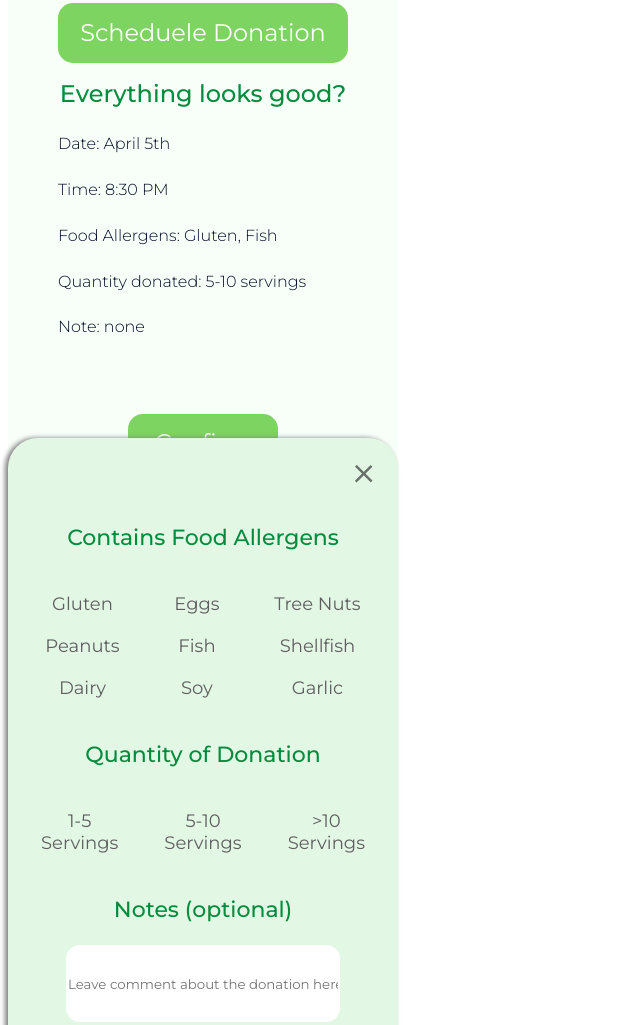
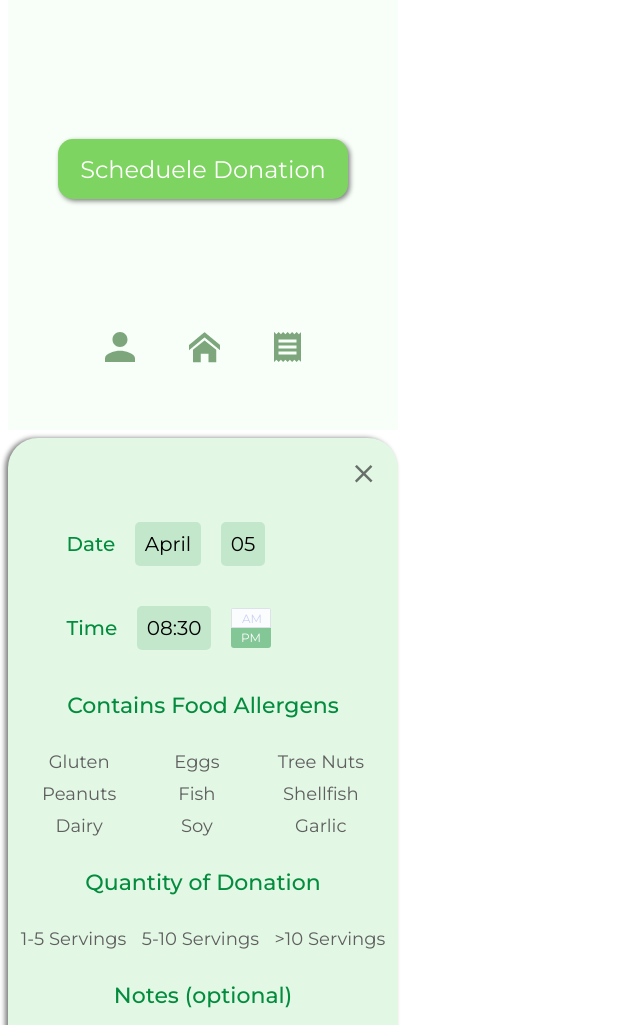
Before and after one commit to Alfri13/Final_project, a plain HTML site: page index.html in a window 1280 px wide. Shown: the part 434-1459 px from the top of the page, without its empty margins (0-640 px from the left). After the commit the page ends 872 px from the top, so only its background shows below. Drawn offline with nearby package versions, Linux system fonts and the light colour scheme.

Commit message:
Final Update?
Maybe final update, I don't think there is anything else to do

```diff
--- a/css/stylesheet.css
+++ b/css/stylesheet.css
@@ -1,8 +1,11 @@
+
+
 .phone {background: #F7FFF8;
     width: 390px;
     height: 844px;
 
 }
+
 img {display: block;
 margin-left: auto;
 margin-right: auto;
@@ -42,9 +45,153 @@ font-size: 15px;
 text-align: center;
 color: #AABAAA;}
 
+h6 {font-family:'Montserrat', sans-serif;
+    color: #038C3E;
+    font-weight: 500;
+font-size: 20px;
+margin-left: 15%;
+margin-top: 0;
+margin-bottom: 0;
+}
+
+#date {
+    display: flex;
+    align-items: center;
+
+
+  }
+#time {display: flex;
+    align-items: center;}
+
+    /* AM/PM lable */
+
+    label.ampm-switch {
+        z-index: 1;
+        position: relative;
+        box-sizing: border-box;
+        display: inline-block;
+        vertical-align: middle;
+        border-radius: 3px;
+        overflow: hidden;
+        width: 40px;
+        height: 40px;
+        margin: 0;
+        cursor: pointer;
+        background-color: #84C796;
+    }
+    label.ampm-switch:before,
+    label.ampm-switch:after {
+        box-sizing: border-box;
+        display: block;
+        width: 40px;
+        height: 20px;
+        font-size: 12px;
+        /* font-weight: bold; */
+        font-family: 'Montserrat', sans-serif;
+        text-align: center;
+        line-height: 20px;
+        color: white;
+    }
+    label.ampm-switch:before {
+        content: "AM";
+    }
+
+    label.ampm-switch:after {
+        content: "PM";
+    }
+
+    label.ampm-switch input {
+        position: absolute;
+        overflow: hidden;
+        clip: rect(0 0 0 0);
+        margin: 0;
+        padding: 0;
+        border: 0;
+        -ms-filter: progid:DXImageTransform.Microsoft.Alpha(Opacity=0.1);
+        filter: alpha(opacity=0.1);
+        opacity: .001;
+        filter: progid:DXImageTransform.Microsoft.Alpha(Opacity=0);
+    }
+
+
+    label.ampm-switch .toggle-button {
+        z-index: 2;
+        display: inline-block;
+        position: absolute;
+        top:0;
+        padding: 0;
+        margin: 0;
+        width: 40px;
+        height: 20px;
+        background: transparent;
+        box-sizing: border-box;
+        background-clip: padding-box;
+        white-space: nowrap;
+        border: 1px solid #dee1e8;
+        color: #454545;
+        background-color: #dee1e8;
+        -webkit-transition: top .05s ease-in-out;
+        -moz-transition: top .05s ease-in-out;
+        -o-transition: top .05s ease-in-out;
+        -ms-transition: top .05s ease-in-out;
+        transition: top .05s ease-in-out;
+        background: #fbfcfd
+
+    }
+
+    label.ampm-switch input:checked + .toggle-button {
+        top: 20px;
+    }
+
+    label.ampm-switch .toggle-button:before {
+        box-sizing: border-box;
+        display: block;
+        width: 40px;
+        height: 20px;
+        font-size: 12px;
+        /* font-weight: bold; */
+        font-family: 'Montserrat', sans-serif;
+        text-align: center;
+        line-height: 20px;
+        color: #ced1f5;
+    }
+    label.ampm-switch .toggle-button:before {
+        content: "AM";
+    }
+
+
+    label.ampm-switch input:checked + .toggle-button:before {
+        content: "PM";
+    }
+
+.time { font-family: 'Montserrat', sans-serif;
+    margin-left: 5%;
+    margin-right: 5%;
+    font-size: 20px;
+    background-color: #C2E7CB;
+    padding: 10px;
+    border-radius: 5px;}
+
+
+
+.date{ font-family: 'Montserrat', sans-serif;
+margin-left: 5%;
+font-size: 20px;
+background-color: #C2E7CB;
+padding: 10px;
+border-radius: 5px;}
+
+.day{ font-family: 'Montserrat', sans-serif;
+margin-left: 5%;
+margin-right: 5%;
+font-size: 20px;
+background-color: #C2E7CB;
+padding: 10px;
+border-radius: 5px;}
+
 #settings-menu-btn { background-color:#7DD460;
     border: none;
-    margin-top: 20%;
+    margin-top: 55%;
     display: block;
     margin-left: auto;
     margin-right: auto;
@@ -55,19 +202,20 @@ color: #AABAAA;}
     font-family:'Montserrat', sans-serif;
     font-weight: 400;
     color: white;
+    box-shadow: gray 2px 2px 5px;
 
 }
 .grid-container {
     display: grid;
     grid-template-columns: auto auto auto;
-    padding: 10px;
+    padding: 5px;
 margin-left: auto;
 margin-right: auto;}
 
 .grid-item {
     font-family:'Montserrat', sans-serif;
     font-weight: 400;
-    padding: 10px;
+    padding: 5px;
     font-size: 18px;
     text-align: center;
     color: #5F5F5F;
@@ -78,7 +226,7 @@ margin-right: auto;}
 border: gray dotted;
 background-color: white; }
 
-footer {margin-top: 75% ;
+footer {margin-top: 34% ;
 margin-left: auto;
 margin-right: auto;}
 
@@ -110,12 +258,21 @@ input {
     font-family:'Montserrat', sans-serif;
     font-weight: 400;
     font-size: 18px;
+    text-decoration: none;
 color: white;
 margin-top: 5%;
 width: 90px;
 border-radius: 5px;
 box-shadow: gray 2px 2px 5px;
 }
+a {text-decoration: none;
+color: white;}
+
+#back{ float: left;
+margin-top: 10%;
+margin-left: 5%}
+.confirmation
+{margin-top: 45%;}
 
 
 
@@ -141,6 +298,7 @@ bottom : 0;
 
 }
 
+
 h5 {
     font-family:'Montserrat', sans-serif;
     font-size: 16px;
@@ -148,6 +306,13 @@ h5 {
     color: #040B24;
     text-align:justify;
     margin-left: 50px;
+}
+b {font-family:'Montserrat', sans-serif;
+    font-size: 16px;
+    font-weight: 600;
+    color: #040B24;
+
+
 }
 #confirm-btn {
     background-color:#7DD460;
@@ -163,4 +328,5 @@ h5 {
     font-family:'Montserrat', sans-serif;
     font-weight: 400;
     color: white;
+    box-shadow: gray 2px 2px 5px;
 }
--- a/index.html
+++ b/index.html
@@ -28,9 +28,22 @@
         <nav>
 
             <button id="x"><img src="./images/x.png" alt=""></button>
+<div id="date">
+<h6>Date</h6>
+<p class= "date">April</p>
+<p class="day">05</p>
+</div>
 
+<div id="time">
+<h6>Time</h6>
+<p class="time">08:30</p>
+<label class="ampm-switch">
+    <input type="checkbox">
+    <div class="toggle-button"></div>
+</label>
+</div>
 
- <h3>Contains Food Allergens</h3>
+<h3>Contains Food Allergens</h3>
 <div class="grid-container">
     <div class="grid-item ">Gluten</div>
     <div class="grid-item">Eggs</div>
@@ -56,26 +69,12 @@
 
   </form>
 
-<button id="next">Next</button>
+<button id="next"> <a href="./page2.html">Next</a></button>
 
 
     </nav>
 
- <!--Screen 3 Confirmation Page-->
- <div class="phone">
 
-    <div class="confirmation">
-        <h1>Everything looks good?</h1>
-        <h5>Date: April 5th</h5>
-        <h5>Time: 8:30 PM</h5>
-        <h5>Food Allergens: Gluten, Fish</h5>
-        <h5>Quantity donated: 5-10 servings</h5>
-        <h5>Note: none</h5>
-    </div>
-    <button id="confirm-btn">Confirm</button>
-
-    <footer><img src="images/footer.png" alt="footer"></footer>
-</div>
 
 
         <footer><img src="./images/footer.png" alt="footer"></footer>
```
Also changed, not shown: page2.html (added, +31 -0 lines), images/back.png (added), images/back@2x.png (added).
